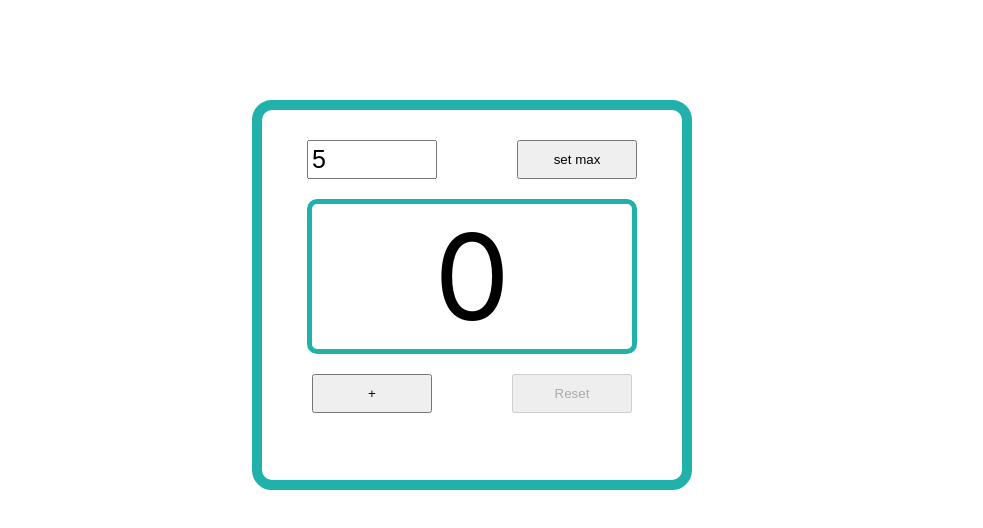
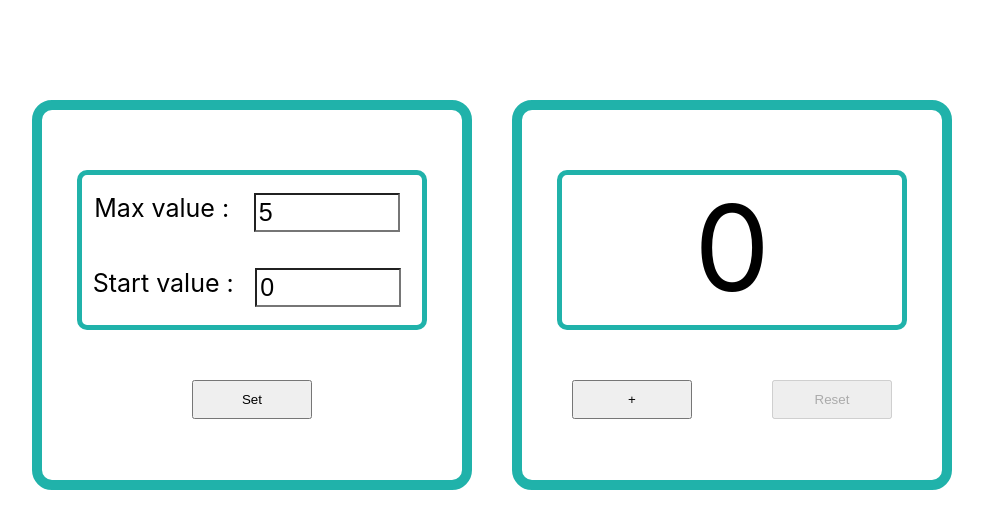
Before and after one commit to AnatoliyPologovoy/counter, a React (Create React App) app: page / in a window 1280 px wide. Shown: the top 528 px of the page, without its empty margins (168-1151 px from the left). Built offline with nearby package versions, Linux system fonts and the light colour scheme.

Commit message:
add set max and start value

```diff
--- a/src/App.css
+++ b/src/App.css
@@ -1,9 +1,28 @@
 .App {
+  margin: 100px auto;
+  width: max-content;
+  display: flex;
+}
+
+.settings,.main {
   text-align: center;
   border: 10px solid lightseagreen;
   border-radius: 20px;
   width: 400px;
   height: 350px;
-  margin: 100px auto;
   padding: 10px;
+  margin-left: 40px;
 }
+
+.inputWrapper {
+  margin: 50px auto;
+  width: 85%;
+  height: 150px;
+  border: 5px solid lightseagreen;
+  border-radius: 10px;
+  font-size: 120px;
+  color: black;
+  display: flex;
+  flex-direction: column;
+  justify-content: space-around;
+}
--- a/src/App.tsx
+++ b/src/App.tsx
@@ -1,29 +1,91 @@
-import React, {useState} from 'react';
+import React, {useEffect, useLayoutEffect, useRef, useState} from 'react';
 import './App.css';
 import {Monitor} from "./components/Monitor";
 import SuperButton from "./components/SuperButton";
-import SetMaxCount from "./components/setMaxCount";
+import {InputCount} from "./components/InputCount";
+
+type CountType = {
+    count: number
+    start: number
+    max: number
+}
+
+export type ErrorDataType = {
+    text: string
+    input: 'all' | 'start'
+}
+
+export type ErrorType = ErrorDataType | null
 
 function App() {
-  const [countMax, setCountMax] = useState<number>(5)
-  const [count, setCount] = useState<number>(0)
+    const [countData, setCount] = useState<CountType>({
+        count: 0,
+        start: 0,
+        max: 5
+    })
+    const [inputMax, setInputMax] = useState<number>(countData.max)
+    const [inputStart, setInputStart] = useState<number>(countData.start)
+    const [error, setError] = useState<ErrorType>(null)
 
+    let isChangeInput = useRef(true)
+
+    //checking for error
+    useEffect (()=> {
+        let errorValue: ErrorType = null
+        if (inputStart >= inputMax) {
+            errorValue = {
+                text: 'Max value must be greater start value',
+                input: 'all'
+            }
+        }
+        if (inputStart < 0) {
+            errorValue = {
+                text: 'Start value cannot be a negative number',
+                input: 'start'
+            }
+        }
+        setError(errorValue)
+
+    },[inputMax, inputStart])
+
+
+    //count:
     const changeCount = () => {
-      setCount(count + 1)
+        setCount({...countData, count: countData.count + 1})
+    }
+    const resetCount = () => {
+        setCount({...countData, count: countData.count = countData.start})
+    }
+    //input
+    const changeInputMax = (value: number) => {
+        setInputMax(value)
+        isChangeInput.current = true
+    }
+    const changeInputStart = (value: number) => {
+        setInputStart(value)
+        isChangeInput.current = true
     }
 
-  const resetCount = () => {
-      setCount(0)
+    const applySettings = () => {
+        setCount({
+            count: inputStart,
+            start: inputStart,
+            max: inputMax
+        })
+        isChangeInput.current = false
     }
 
-  const callBackSetMaxCount = (maxValue: number) => {
-      setCountMax(maxValue)
-      resetCount()
-  }
+    //disabling button
+    const isError = !!error
+    const isMaxCount = countData.count === countData.max
+    const isCountIsStart = isError || countData.count === countData.start
+    const isDisableIncrement = isError || isMaxCount
+    const isDisableSet = isError || !isChangeInput.current
 
-  let isMaxCount = count === countMax;
-  let isDisabled = count === 0
-
+    //error for input
+    let errorInputStart = error?.input === 'start' || error?.input === 'all' || false
+    let errorInputMax = error?.input === 'all' || false
+    //style
     let styleButtonWrapper = {
         display: "flex",
         justifyContent: "space-around"
@@ -31,11 +93,27 @@ function App() {
 
     return (
         <div className="App">
-        <SetMaxCount setMaxCount={callBackSetMaxCount}/>
-        <Monitor value={count} isMaxCount={isMaxCount}/>
+            <div className='settings'>
+                <div className='inputWrapper'>
+                    <InputCount changeInput={changeInputMax}
+                                inputValue={inputMax}
+                                name="Max value :"
+                                error={errorInputMax}
+                    />
+                    <InputCount changeInput={changeInputStart}
+                                inputValue={inputStart}
+                                name="Start value :"
+                                error={errorInputStart}
+                    />
+                </div>
+                <SuperButton cb={applySettings} name={'Set'} isDisabled={isDisableSet}/>
+            </div>
+            <div className="main">
+                <Monitor value={countData.count} isMaxCount={isMaxCount} error={error}/>
                 <div style={styleButtonWrapper}>
-            <SuperButton cb={changeCount} name={'+'} isDisabled={isMaxCount}/>
-            <SuperButton cb={resetCount} name={'Reset'} isDisabled={isDisabled}/>
+                    <SuperButton cb={changeCount} name={'+'} isDisabled={isDisableIncrement}/>
+                    <SuperButton cb={resetCount} name={'Reset'} isDisabled={isCountIsStart}/>
+                </div>
             </div>
         </div>
     );
--- /dev/null
+++ b/src/components/InputCount.tsx
@@ -0,0 +1,38 @@
+import React, {ChangeEvent} from 'react';
+
+type InputCountPropsType = {
+    changeInput: (value: number) => void
+    inputValue: number
+    name: string
+    error: boolean
+}
+
+export const InputCount: React.FC<InputCountPropsType> = (props) => {
+    const {changeInput, inputValue, name, error} = props
+
+    const onChangeInputHandler = (e: ChangeEvent<HTMLInputElement>) => {
+        changeInput(Number(e.currentTarget.value))
+    }
+    //style
+    const inputStyle = {
+        //boxSizing: "border-box",
+        padding: "3px",
+        width: "40%",
+        height: "auto",
+        fontSize: "25px",
+        marginRight: "10px",
+        backgroundColor: error? "red" : "transparent"
+    }
+    const wrapperStyle = {
+        display: "flex",
+        justifyContent: "space-around",
+        fontSize: "25px"
+    }
+
+    return (
+        <div style={wrapperStyle}>
+            {name}
+            <input type={"number"} style={inputStyle} value={inputValue} onChange={onChangeInputHandler}/>
+        </div>
+    );
+};
--- a/src/components/Monitor.tsx
+++ b/src/components/Monitor.tsx
@@ -1,23 +1,30 @@
 import React from "react";
+import {ErrorDataType, ErrorType} from "../App";
 
 type MonitorPropsType = {
     value: number
     isMaxCount: boolean
+    error: ErrorType
+
 }
 
-export const Monitor: React.FC<MonitorPropsType> = ({value, isMaxCount}) => {
+export const Monitor: React.FC<MonitorPropsType> = (props) => {
+    const {value, isMaxCount, error} = props
+
+
     const monitorStyle = {
-        margin: "20px auto",
-        width: "80%",
+        margin: "50px auto",
+        width: "85%",
+        height: "150px",
         border: "5px solid lightseagreen",
         borderRadius: "10px",
-        fontSize: '120px',
-        color: isMaxCount? 'red' : 'black'
+        fontSize: error? "25px" : "120px",
+        color: isMaxCount || error ? 'red' : 'black'
     }
 
-    return  (
+    return (
         <div style={monitorStyle}>
-            {value}
+            {error?.text || value}
         </div>
     )
 }
--- a/src/components/setMaxCount.tsx
+++ /dev/null
@@ -1,46 +0,0 @@
-import React, {ChangeEvent, useState} from 'react';
-import SuperButton from "./SuperButton";
-
-type setMaxCountPropsType = {
-    setMaxCount: (maxValue: number) => void
-}
-
-const SetMaxCount: React.FC<setMaxCountPropsType> = ({setMaxCount}) => {
-    const [inputValue, setInputValue] = useState<number>(5)
-
-
-    const onChangeInputHandler = (e: ChangeEvent<HTMLInputElement>) => {
-        const inputValueInNumber = Number(e.currentTarget.value);
-        const validationValue = inputValueInNumber > 0 ? inputValueInNumber : false
-        validationValue && setInputValue(validationValue)
-    }
-
-    const setMaxCountButtonHandler = () => {
-        setMaxCount(inputValue)
-    }
-    const inputStyle = {
-        //boxSizing: "border-box",
-        padding: "3px",
-        width: "30%",
-        height: "auto",
-        fontSize: "25px",
-        marginRight: "10px"
-    }
-    const wrapperStyle = {
-        marginTop: "20px",
-        display: "flex",
-        justifyContent: "space-around"
-
-    }
-
-    return (
-        <div style={wrapperStyle}>
-
-            <input style={inputStyle} value={inputValue} onChange={onChangeInputHandler}/>
-            <SuperButton cb={setMaxCountButtonHandler} name={'set max'} isDisabled={false}/>
-
-        </div>
-    );
-};
-
-export default SetMaxCount;
--- a/src/index.tsx
+++ b/src/index.tsx
@@ -8,9 +8,7 @@ const root = ReactDOM.createRoot(
   document.getElementById('root') as HTMLElement
 );
 root.render(
-  <React.StrictMode>
     <App />
-  </React.StrictMode>
 );
 
 // If you want to start measuring performance in your app, pass a function
```
Also changed, not shown: package.json (+7 -0 lines), 1 other file (tests, documents, lock files or other folders). Lines whose indentation alone changed are shown as unchanged.
